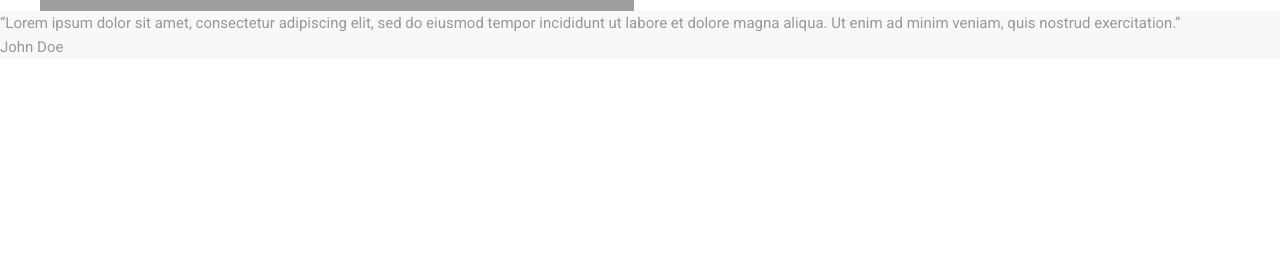
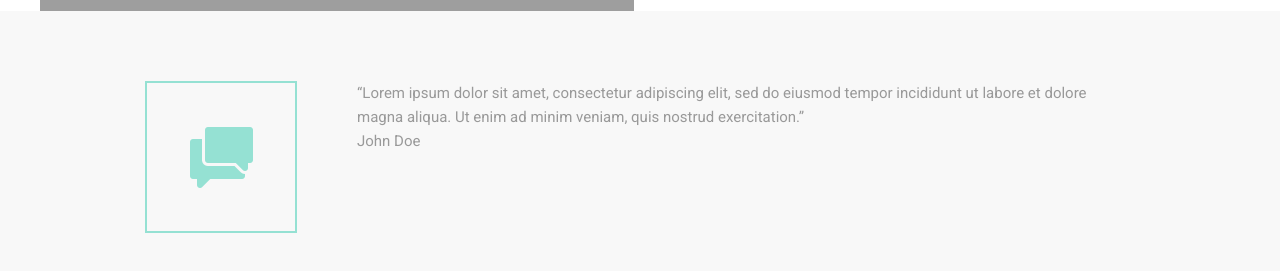
Before and after one commit to ValeryGazzaev/MoGo, a plain HTML site: page index.html in a window 1280 px wide. Shown: the part 4195-4466 px from the top of the page. Before the commit the page ends 4364 px from the top, so only its background shows below. Drawn offline with nearby package versions, Linux system fonts and the light colour scheme; grey boxes are pictures that could not be loaded.

Commit message:
wtd slider

```diff
--- a/css/blocks/what.css
+++ b/css/blocks/what.css
@@ -101,6 +101,8 @@
 .whatwedo-slider {
 	position: relative;
 	width: 1200px;
+	left: 50%;
+	transform: translateX(-50%);
 }
 
 .whatwedo-slider input {
@@ -124,10 +126,34 @@
 
 .whatwedo-slider-slides .slides {
 	width: 1200px;
+	display: -webkit-flex;
+	display: -moz-flex;
+	display: -ms-flex;
+	display: -o-flex;
+	display: flex;
+	padding: 70px 105px;
+}
+
+.whatwedo-slider-slides .slides .images {
+	width: 148px;
+	height: 148px;
+	border: 2px solid #95e1d3;
+	background-position: center;
+	background-repeat: no-repeat;
+	background-image: url('../../img/speech.png');
+	margin-right: 60px;
+}
+
+.whatwedo-slider-slides .slides .slides-inner p:first-child {
+	width: 760px;
 }
 
 .whatwedo-controls {
-	max-width: 1155px;
+	position: relative;
+	width: 1155px;
+	top: 50%;
+	transform: translateY(-50%);
+	z-index: 10;
 }
 
 /* Left arrow */
```
Also changed, not shown: img/speech.png (added).
